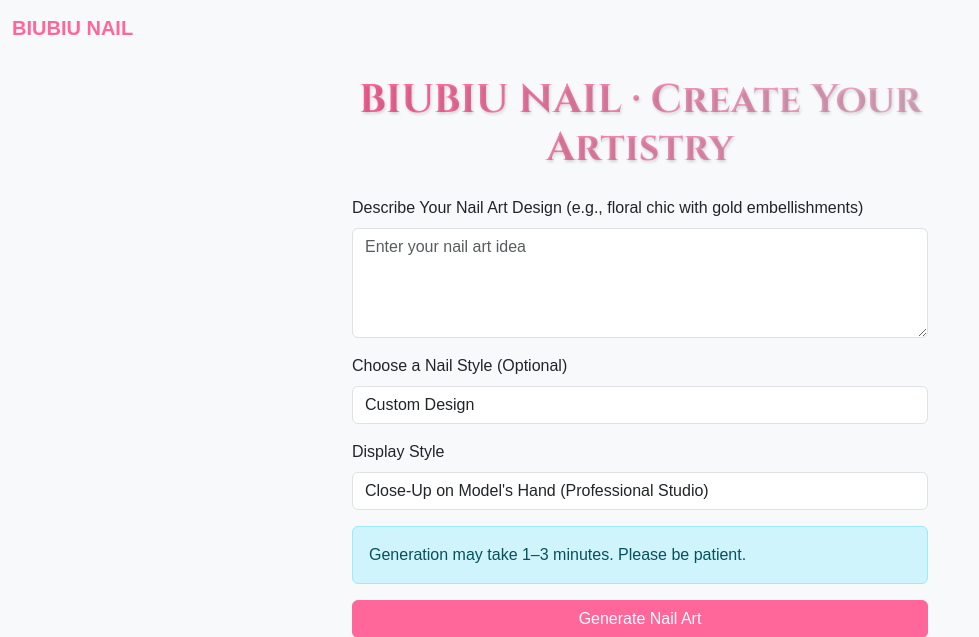
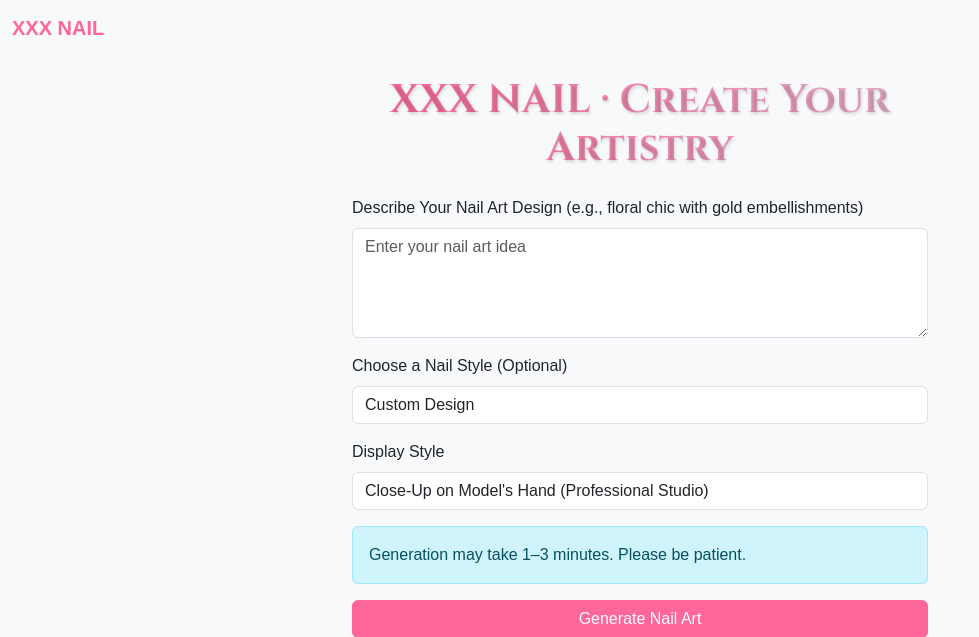
Before and after one commit to 222xiao/Nail-Art-Generator, a Flask app: page / in a window 1280 px wide. Shown: the top 637 px of the page, without its empty margins (0-979 px from the left). Run offline with Flask 3, Linux system fonts and the light colour scheme; parts of the project's set-up code (start-up, migrations or seed data) failed here and were passed over.

Commit message:
Update index.html

```diff
--- a/templates/index.html
+++ b/templates/index.html
@@ -48,12 +48,12 @@
 <body>
     <nav class="navbar navbar-light bg-light">
         <div class="container-fluid">
-            <a class="navbar-brand" href="/">BIUBIU NAIL</a>
+            <a class="navbar-brand" href="/">XXX NAIL</a>
         </div>
     </nav>
 
     <div class="container">
-        <h1 class="title-text">BIUBIU NAIL · Create Your Artistry</h1>
+        <h1 class="title-text">XXX NAIL · Create Your Artistry</h1>
         {% if error %}
             <div class="alert alert-danger">{{ error }}</div>
         {% endif %}
```
